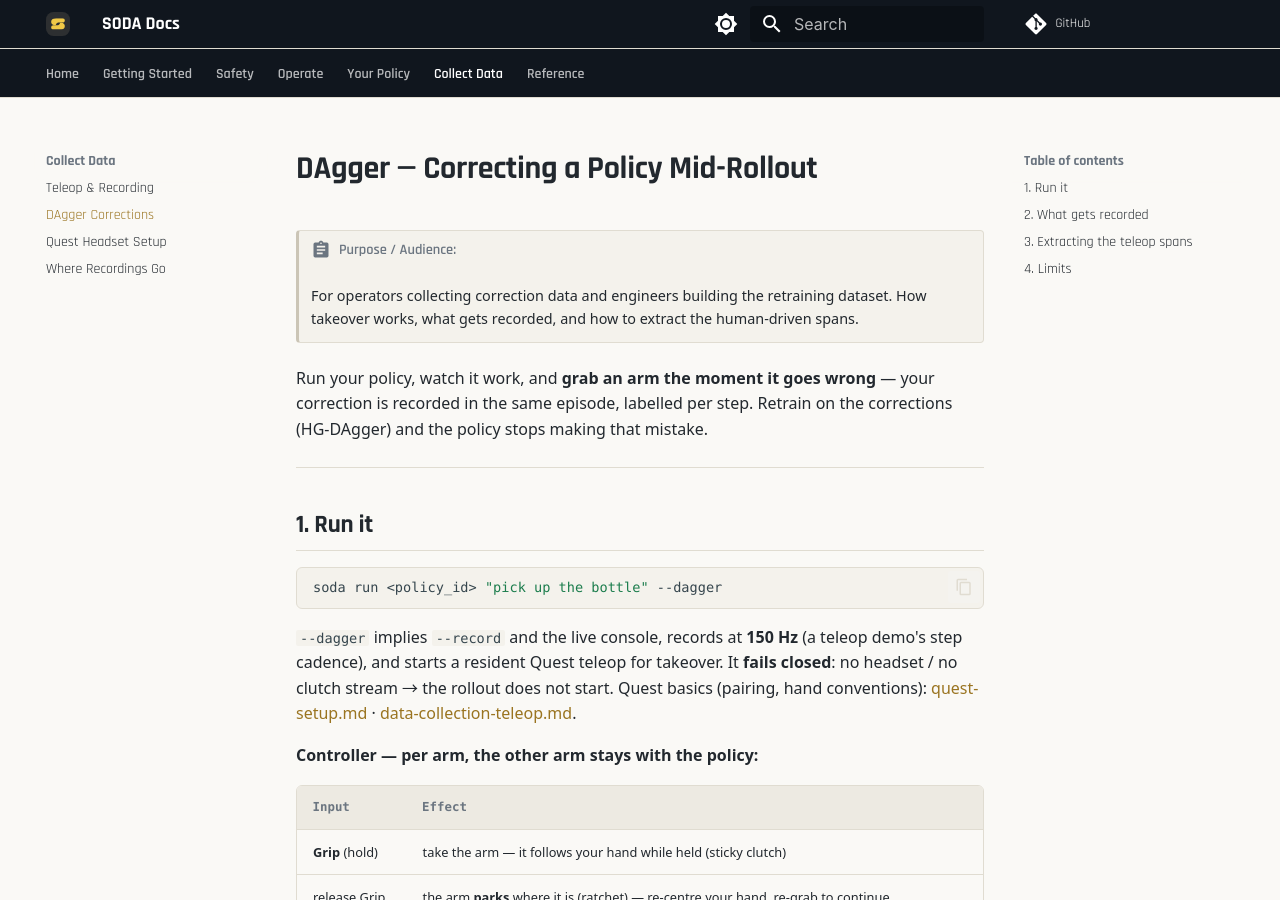
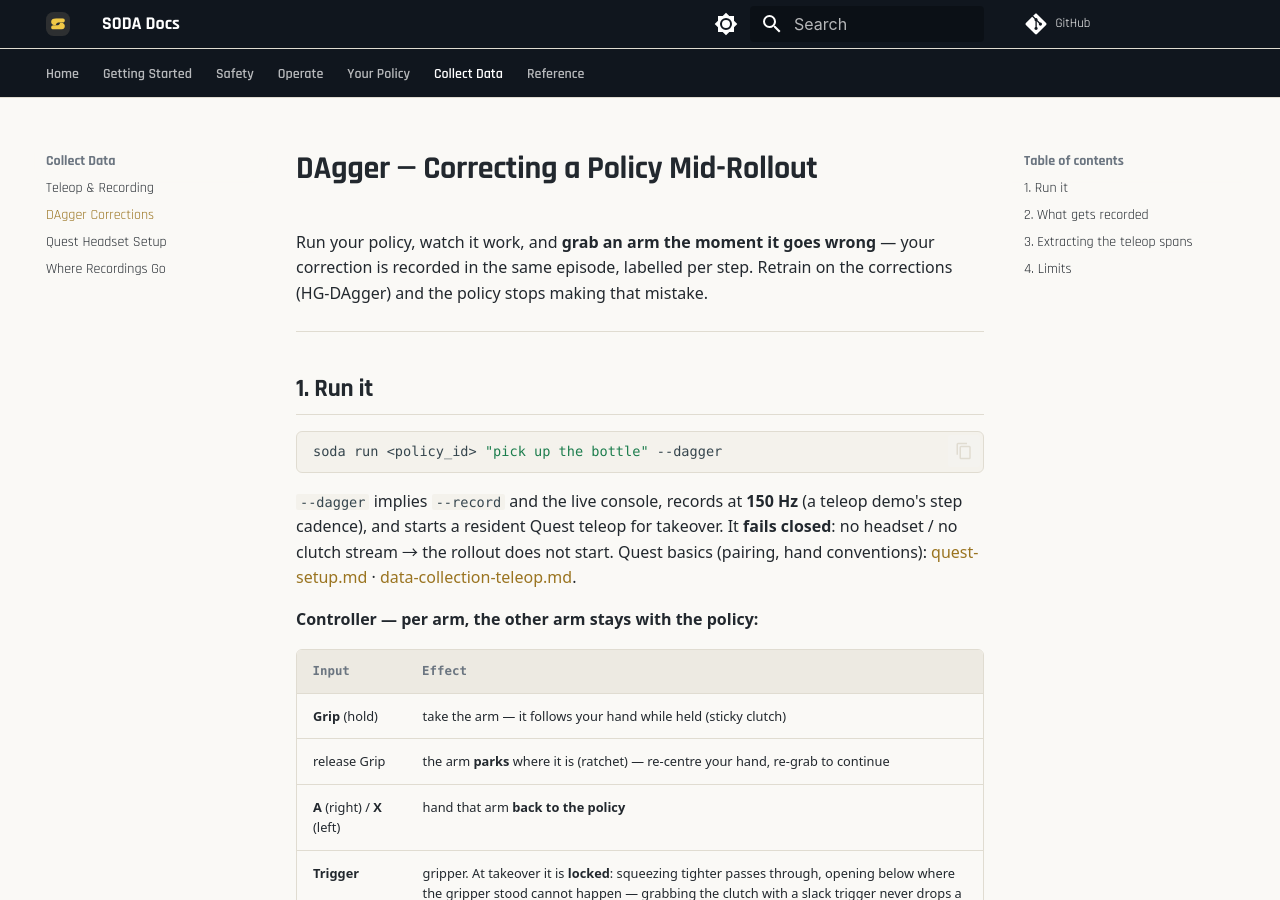
Before and after one commit to somarobotics/soda-docs, an MkDocs documentation site: the page built from docs/dagger.md, in a window 1280 px wide and 900 px high. Built offline with MkDocs 1.6.1 and Material for MkDocs 9.7.7, drawn with Linux system fonts in a browser that asks for light colours; comment, search, counter and statistics services are not loaded.

Commit message:
docs: sync dagger camera-budget details + page-header trims

```diff
--- a/docs/dagger.md
+++ b/docs/dagger.md
@@ -1,10 +1,4 @@
 # DAgger — Correcting a Policy Mid-Rollout
-
-!!! abstract "Purpose / Audience:"
-    For operators collecting correction data and engineers building
-    the retraining dataset. How takeover works, what gets recorded, and how to extract the
-    human-driven spans.
-
 
 Run your policy, watch it work, and **grab an arm the moment it goes wrong** — your
 correction is recorded in the same episode, labelled per step. Retrain on the corrections
@@ -26,12 +20,14 @@ conventions): [quest-setup.md](quest-setup.md) ·
 
 **Controller — per arm, the other arm stays with the policy:**
 
-| Input | Effect |
-|---|---|
-| **Grip** (hold) | take the arm — it follows your hand while held (sticky clutch) |
-| release Grip | the arm **parks** where it is (ratchet) — re-centre your hand, re-grab to continue |
-| **A** (right) / **X** (left) | hand that arm **back to the policy** |
-| **Trigger** | gripper. At takeover it is **locked**: squeezing tighter passes through, opening below where the gripper stood cannot happen — grabbing the clutch with a slack trigger never drops a held object. One full squeeze-and-release unlocks direct control (the release itself opens it). |
+
+| Input                        | Effect                                                                                                                                                                                                                                                                                |
+| ---------------------------- | ------------------------------------------------------------------------------------------------------------------------------------------------------------------------------------------------------------------------------------------------------------------------------------- |
+| **Grip** (hold)              | take the arm — it follows your hand while held (sticky clutch)                                                                                                                                                                                                                        |
+| release Grip                 | the arm **parks** where it is (ratchet) — re-centre your hand, re-grab to continue                                                                                                                                                                                                    |
+| **A** (right) / **X** (left) | hand that arm **back to the policy**                                                                                                                                                                                                                                                  |
+| **Trigger**                  | gripper. At takeover it is **locked**: squeezing tighter passes through, opening below where the gripper stood cannot happen — grabbing the clutch with a slack trigger never drops a held object. One full squeeze-and-release unlocks direct control (the release itself opens it). |
+
 
 Ending the console (`q` / `Ctrl-C`) stops the policy and **saves the episode** — the save
 blocks while the mp4s encode (scales with rollout length). Press **`f`** instead to stop
@@ -49,14 +45,16 @@ garbage.
 **Who was driving is a per-step label, not a file boundary.** Every array in
 `trajectory.h5` has length `T` (one entry per step), index-aligned:
 
-| Dataset | Meaning |
-|---|---|
-| `action/controller_info/intervening` | `(T,)` bool — **`true` on the steps where a human drove at least one arm.** This is the teleop mask. |
-| `action/controller_info/clutch_left` / `clutch_right` | `(T,)` bool — per-arm: was that Grip held |
-| `action/human/<arm>/joint_position` · `gripper_position` | `(T,7)` / `(T,)` — the human's command. **NaN rows = nobody drove this arm that step** (NaN means "no output", never zero) |
-| `action/policy/<arm>/…` + `action/policy/valid·tick·host_ts` | the policy's would-be command, recorded on **every** step — including while you drive (its counterfactual) |
-| `action/<arm>/joint_position` · `gripper_position` | the command **in force**: the policy's while it drives, yours while you do — the same action semantics as a hand demo |
-| `observation/*` | measured state (joints, velocities, torques), as always |
+
+| Dataset                                                      | Meaning                                                                                                                    |
+| ------------------------------------------------------------ | -------------------------------------------------------------------------------------------------------------------------- |
+| `action/controller_info/intervening`                         | `(T,)` bool — **`true` on the steps where a human drove at least one arm.** This is the teleop mask.                       |
+| `action/controller_info/clutch_left` / `clutch_right`        | `(T,)` bool — per-arm: was that Grip held                                                                                  |
+| `action/human/<arm>/joint_position` · `gripper_position`     | `(T,7)` / `(T,)` — the human's command. **NaN rows = nobody drove this arm that step** (NaN means "no output", never zero) |
+| `action/policy/<arm>/…` + `action/policy/valid·tick·host_ts` | the policy's would-be command, recorded on **every** step — including while you drive (its counterfactual)                 |
+| `action/<arm>/joint_position` · `gripper_position`           | the command **in force**: the policy's while it drives, yours while you do — the same action semantics as a hand demo      |
+| `observation/*`                                              | measured state (joints, velocities, torques), as always                                                                    |
+
 
 `info.json` and the HDF5 attrs carry `dagger: true`, so you can tell a DAgger rollout from
 a plain demo without opening the HDF5.
@@ -98,9 +96,9 @@ is in the same file — exactly the transition data that makes DAgger correction
 ## 4. Limits
 
 - **Camera budget ≈ 3 minutes per episode** — frames buffer raw in RAM until save
-  (~125 MB/s at 3 × 720p @ 15 fps); past the budget the video freezes (one
-  backend-console warning) while joints, actions and the flags keep recording. Keep
-  rollouts inside the window or split into sessions.
+(~125 MB/s at 3 × 720p @ 15 fps); past the budget the video freezes (one
+backend-console warning) while joints, actions and the flags keep recording. Keep
+rollouts inside the window or split into sessions.
 - `soda record stop fail` **discards the whole episode** — including every correction.
 - Nothing is on disk until the save at stop; a crash mid-rollout loses the episode.
 
```
Also changed, not shown: docs/data-collection-teleop.md (+0 -4 lines), docs/glossary.md (+0 -5 lines).
